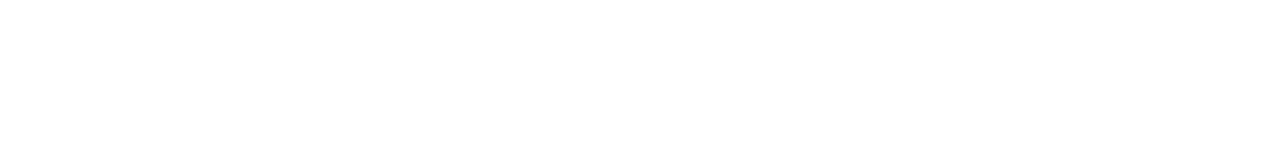
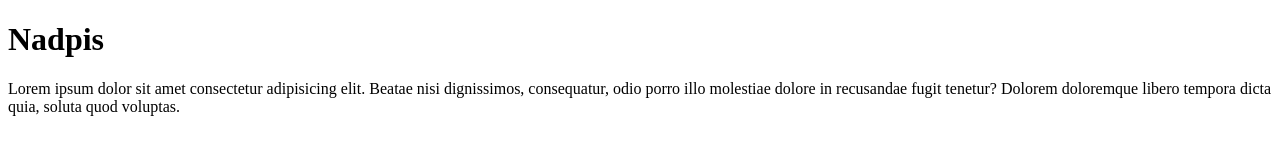
Before and after one commit to maskovatereza26/muj-web, a plain HTML site: page index.html in a window 1280 px wide. Drawn offline with Linux system fonts and the light colour scheme.

Commit message:
body vzor

```diff
--- a/index.html
+++ b/index.html
@@ -6,6 +6,7 @@
     <title>Můj web</title>
 </head>
 <body>
-
+    <h1>Nadpis</h1>
+    <p>Lorem ipsum dolor sit amet consectetur adipisicing elit. Beatae nisi dignissimos, consequatur, odio porro illo molestiae dolore in recusandae fugit tenetur? Dolorem doloremque libero tempora dicta quia, soluta quod voluptas.</p>
 </body>
 </html>
```
